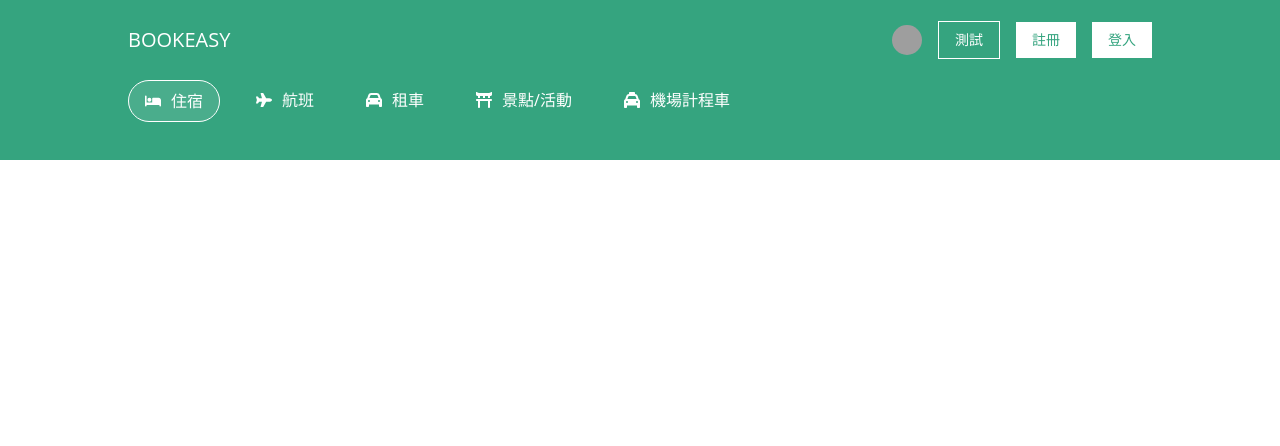
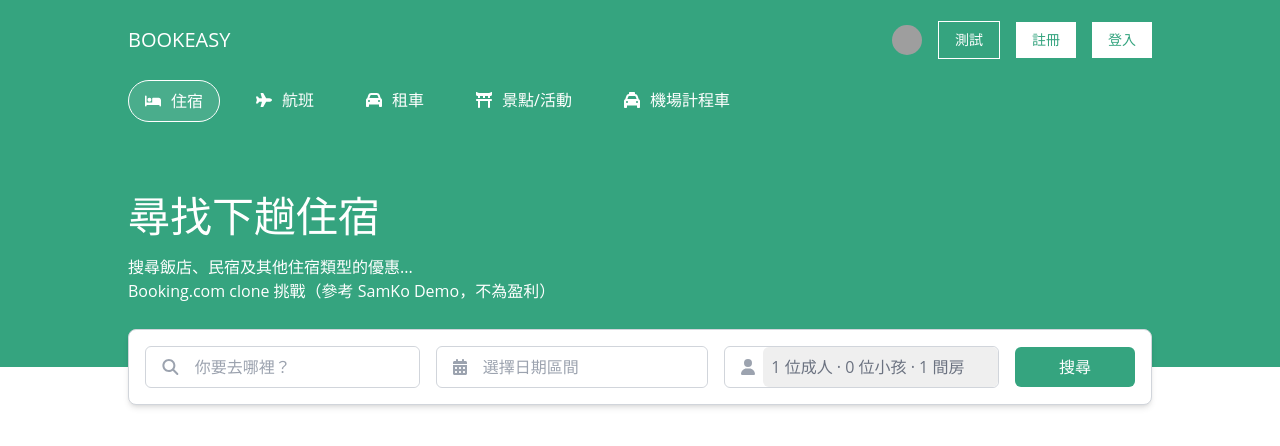
Before and after one commit to ismeleft/cloneBookEasy, a Next.js app: page / in a window 1280 px wide. Shown: the top 446 px of the page. Built offline with nearby package versions, Linux system fonts and the light colour scheme; grey boxes are pictures that could not be loaded.

Commit message:
feat: 新增 Header.tsx 和 SearchBar.tsx components
- 更新 globals.css、tailwind.config.ts、layout.tsx 和 page.tsx 處理基本樣式

```diff
--- a/package.json
+++ b/package.json
@@ -13,11 +13,14 @@
     "@fortawesome/react-fontawesome": "^0.2.2",
     "next": "14.2.5",
     "react": "^18",
-    "react-dom": "^18"
+    "react-date-range": "^2.0.1",
+    "react-dom": "^18",
+    "react-icons": "^5.2.1"
   },
   "devDependencies": {
     "@types/node": "^20",
     "@types/react": "^18",
+    "@types/react-date-range": "^1.4.9",
     "@types/react-dom": "^18",
     "eslint": "^8",
     "eslint-config-next": "14.2.5",
--- /dev/null
+++ b/src/app/components/Header.tsx
@@ -0,0 +1,20 @@
+import React from "react";
+import SearchBar from "./SearchBar";
+
+const Header = () => {
+  return (
+    <header className="bg-primary text-white py-6 px-4 relative">
+      <div className="max-w-screen-lg mx-auto">
+        <h1 className="mb-2">尋找下趟住宿</h1>
+        <p className="mb-10">
+          搜尋飯店、民宿及其他住宿類型的優惠...
+          <br />
+          Booking.com clone 挑戰（參考 SamKo Demo，不為盈利）
+        </p>
+        <SearchBar />
+      </div>
+    </header>
+  );
+};
+
+export default Header;
--- /dev/null
+++ b/src/app/components/SearchBar.tsx
@@ -0,0 +1,122 @@
+"use client";
+import { useState } from "react";
+import { FontAwesomeIcon } from "@fortawesome/react-fontawesome";
+import {
+  faSearch,
+  faCalendarAlt,
+  faUser,
+} from "@fortawesome/free-solid-svg-icons";
+import { DateRange, RangeKeyDict } from "react-date-range";
+import "react-date-range/dist/styles.css"; // main style file
+import "react-date-range/dist/theme/default.css"; // theme css file
+
+interface SelectionRange {
+  startDate: Date;
+  endDate: Date;
+  key: string;
+}
+
+const icons = {
+  search: faSearch,
+  calendar: faCalendarAlt,
+  user: faUser,
+};
+
+const SearchBar = () => {
+  const [destination, setDestination] = useState("");
+  const [selectionRange, setSelectionRange] = useState<SelectionRange>({
+    startDate: new Date(),
+    endDate: new Date(),
+    key: "selection",
+  });
+  const [isOpen, setIsOpen] = useState(false);
+  const [guests, setGuests] = useState("1 位成人 · 0 位小孩 · 1 間房");
+  const [dateRangeText, setDateRangeText] = useState("");
+
+  const handleSelect = (ranges: RangeKeyDict) => {
+    const { startDate, endDate } = ranges.selection;
+
+    if (startDate && endDate) {
+      setSelectionRange({
+        startDate: startDate,
+        endDate: endDate,
+        key: "selection",
+      });
+      setDateRangeText(
+        `${startDate.toLocaleDateString()} - ${endDate.toLocaleDateString()}`
+      );
+    }
+  };
+
+  return (
+    <div className="bg-white rounded-lg shadow-md p-4 flex items-center gap-4 border border-gray-300 absolute left-1/2 transform -translate-x-1/2 bottom-0 translate-y-1/2 w-full max-w-screen-lg">
+      <div className="flex-1 flex items-center border border-gray-300 rounded-md">
+        <FontAwesomeIcon
+          icon={icons.search}
+          className="text-gray-400 w-5 h-4 ml-4 mr-2"
+        />
+        <input
+          type="text"
+          id="destination"
+          value={destination}
+          onChange={(e) => setDestination(e.target.value)}
+          className="w-full pl-2 pr-3 py-2 focus:outline-none text-gray-500 rounded-md"
+          placeholder="你要去哪裡？"
+        />
+      </div>
+
+      <div className="flex-1 min-w-[200px] relative">
+        <div className="flex items-center border border-gray-300 rounded-md">
+          <FontAwesomeIcon
+            icon={icons.calendar}
+            className="text-gray-400 w-4 h-4 ml-4 mr-2"
+          />
+          <input
+            type="text"
+            value={dateRangeText}
+            onClick={() => setIsOpen(!isOpen)}
+            readOnly
+            className="w-full pl-2 pr-3 py-2 focus:outline-none text-gray-500 rounded-md"
+            placeholder="選擇日期區間"
+          />
+        </div>
+        {isOpen && (
+          <div className="absolute z-10">
+            <DateRange
+              ranges={[selectionRange]}
+              onChange={handleSelect}
+              moveRangeOnFirstSelection={false}
+            />
+          </div>
+        )}
+      </div>
+
+      <div className="flex-1 min-w-[200px] flex items-center border border-gray-300 rounded-md">
+        <FontAwesomeIcon
+          icon={icons.user}
+          className="text-gray-400 w-4 h-4 ml-4 mr-2"
+        />
+        <select
+          id="guests"
+          value={guests}
+          onChange={(e) => setGuests(e.target.value)}
+          className="w-full pl-2 pr-3 py-2 focus:outline-none text-gray-500 appearance-none rounded-md"
+        >
+          <option>1 位成人 · 0 位小孩 · 1 間房</option>
+          <option>2 位成人 · 0 位小孩 · 1 間房</option>
+          <option>2 位成人 · 1 位小孩 · 1 間房</option>
+          <option>3 位成人 · 0 位小孩 · 1 間房</option>
+        </select>
+      </div>
+
+      <button
+        className="bg-primary hover:bg-green-700 text-white px-6 py-2 rounded-md transition-colors duration-300 min-w-[120px]"
+        onClick={() => console.log({ destination, selectionRange, guests })}
+      >
+        搜尋
+      </button>
+    </div>
+  );
+};
+
+export default SearchBar;
--- a/src/app/globals.css
+++ b/src/app/globals.css
@@ -7,3 +7,37 @@
   padding: 0;
   box-sizing: border-box;
 }
+
+h1 {
+  @apply text-h1;
+}
+
+@screen lg {
+  h1 {
+    @apply text-h1_lg;
+  }
+}
+
+h2 {
+  @apply text-h2;
+}
+
+@screen lg {
+  h2 {
+    @apply text-h2_lg;
+  }
+}
+
+h3 {
+  @apply text-h3;
+}
+
+@screen lg {
+  h3 {
+    @apply text-h3_lg;
+  }
+}
+
+p {
+  @apply text-p;
+}
--- a/src/app/layout.tsx
+++ b/src/app/layout.tsx
@@ -13,7 +13,7 @@ export default function RootLayout({
   children: React.ReactNode;
 }>) {
   return (
-    <html lang="en" className="font-sans">
+    <html className="font-sans">
       <body>{children}</body>
     </html>
   );
--- a/src/app/page.tsx
+++ b/src/app/page.tsx
@@ -1,10 +1,12 @@
 import React from "react";
 import NavBar from "./components/NavBar";
+import Header from "./components/Header";
 
 const page = () => {
   return (
     <>
       <NavBar />
+      <Header />
     </>
   );
 };
--- a/tailwind.config.ts
+++ b/tailwind.config.ts
@@ -13,9 +13,25 @@ const config: Config = {
       },
       colors: {
         primary: "rgb(53, 164, 127)",
+        secondary: "rgb(255, 193, 7)",
+      },
+      fontSize: {
+        h1: "36px",
+        h1_lg: "42px",
+        h2: "30px",
+        h2_lg: "34px",
+        h3: "24px",
+        h3_lg: "28px",
+        p: "16px",
+      },
+      screens: {
+        xs: "480px",
+        sm: "640px",
+        md: "768px",
+        lg: "1024px",
+        xl: "1280px",
       },
     },
   },
-  plugins: [],
 };
 export default config;
```
Also changed, not shown: 1 other file (tests, documents, lock files or other folders).
